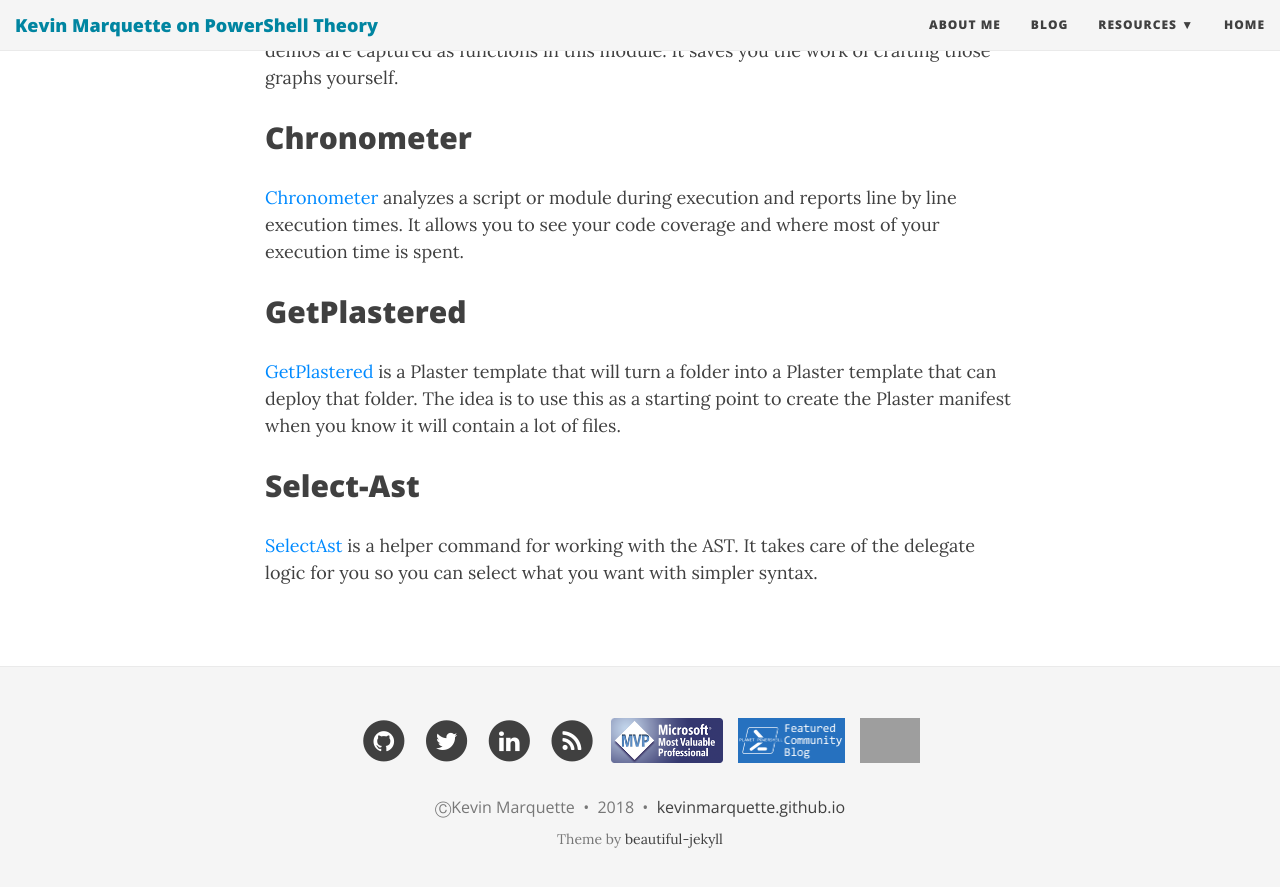
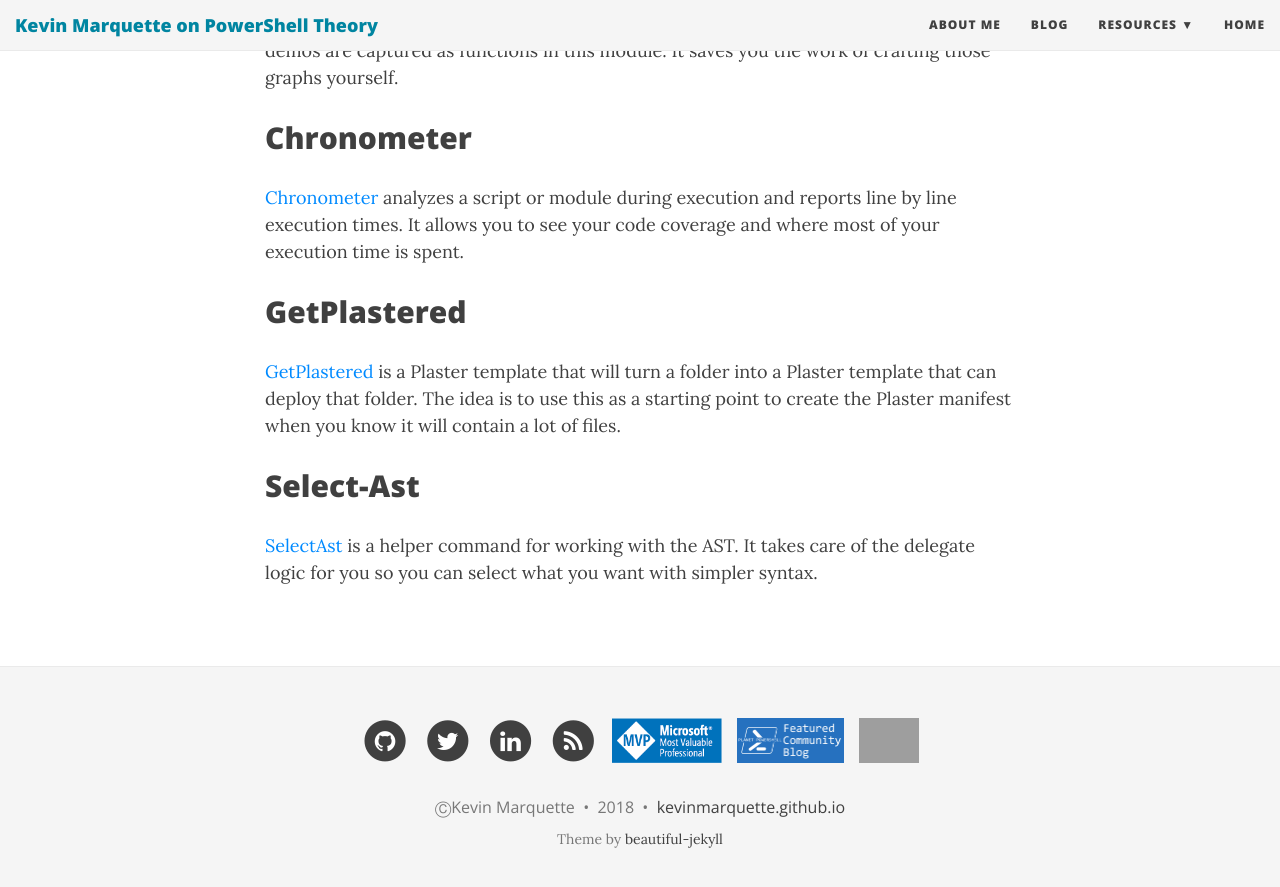
Before and after one commit to KevinMarquette/kevinmarquette.github.io, a Jekyll site: the page built from index.md, in a window 1280 px wide and 900 px high, scrolled down 1610 px. Shown: the top 887 px of the window. Built offline with Jekyll 4.4.1, drawn with Linux system fonts in a browser that asks for light colours; nearby versions of some CDN libraries; grey boxes are pictures that could not be loaded.

Commit message:
Correct MVP logo

```diff
--- a/_includes/footer.html
+++ b/_includes/footer.html
@@ -96,7 +96,7 @@
           {% endif %}
           <li>
             <a href='https://mvp.microsoft.com/en-us/PublicProfile/5003187' style="border: 0;">
-              <img height="45" src='{{ site.url }}/img/mvp-horizontal-fullcolor220x88.png' />
+              <img height="45" src='{{ site.url }}/img/MVP_Logo_Horizontal_Preferred_Cyan300_CMYK_72ppi.png' />
             </a>
           </li>
           <li>
```
Also changed, not shown: img/MVP_Logo_Horizontal_Preferred_Cyan300_CMYK_72ppi.png (added), img/mvp-horizontal-fullcolor220x88.png (deleted).
